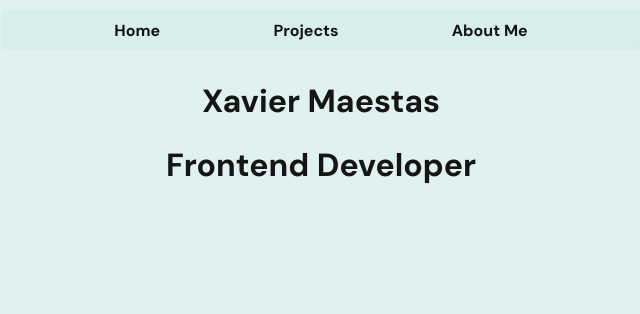
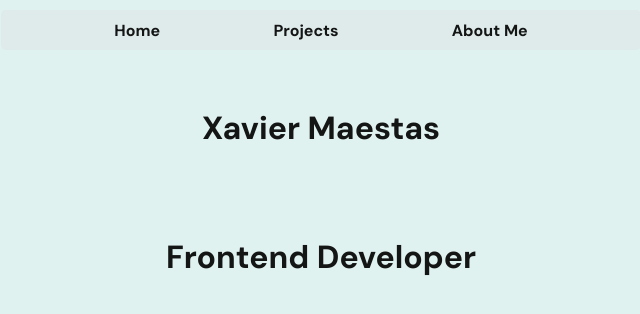
Before and after one commit to xavimaestas/formalPortfolio, a React (Vite) app: page / in a window 1280 px wide. Shown: the top 314 px of the page, without its empty margins (319-959 px from the left). Built offline with nearby package versions, Linux system fonts and the light colour scheme; a web font is replaced by a local one.

Commit message:
about and home
about and home pages improved

```diff
--- a/src/App.css
+++ b/src/App.css
@@ -48,7 +48,7 @@ nav {
   display: flex;
   justify-content: space-evenly;
   align-items: center;
-  background-color: rgb(208, 233, 229, 0.5);
+  background-color: rgb(221, 227, 227, 0.5);
   border-radius: 5px;
   font-weight: 700;
 }
@@ -83,9 +83,13 @@ footer {
   line-height: 2rem;
 }
 
+.home-title h1 {
+  margin: 3rem 0;
+}
+
 .tech-stack {
-  width: 60vw;
-  margin-top: 2rem;
+  width: 80vw;
+  margin-top: 0rem;
   display: flex;
   justify-content: space-around;
 }
@@ -197,14 +201,21 @@ footer {
 
 .about-container {
   width: 80vw;
+  max-width: 500px;
   display: flex;
   flex-direction: column;
   justify-content: flex-start;
+  align-items: center;
 }
 
 .about-img {
   width: 80vw;
   object-fit: cover;
+  max-width: 500px;
+}
+
+.about-img-me {
+  max-width: 300px;
 }
 
 .about-fun {
--- a/src/pages/About.jsx
+++ b/src/pages/About.jsx
@@ -13,18 +13,20 @@ export default function About(){
             <div>
 
             <h2>ME</h2>
-            <img className="about-img" src={me2}/>
+            <img className="about-img about-img-me" src={me2}/>
 
             </div>
 
 
             <div>
+
             <h2>WORK</h2>
 
-                <p>
+             <p>
                     Since 2011 (when I was a Junior in Highschool), I’ve worked for a company that sells street lighting products, typically lights, poles and other manufactured equipment to Cities, Utilities, DOT’s and Municipalities.
-                </p>
+            </p>
             <img className="about-img" src={streetlight}/>
+
             <br/>
 
                 <p>
@@ -39,7 +41,7 @@ export default function About(){
                 <p>
                     In April 2022 I began my coding journey after work and in my free time.. I began with FreeCodeCamp and earned the Responsive Web Design Certificate. I then moved on to the Scrimba Frontend Developer Path and also received their certificate. This path focused on Responsive Web Design, REST APIs, React, Mobile First Design and Generative AI.
                 </p>
-            </div>
+        </div>
 
             <div className="about-fun">
             <h2>FUN</h2>
--- a/src/pages/Home.jsx
+++ b/src/pages/Home.jsx
@@ -12,15 +12,16 @@ export default function Home(){
         <>
             <div className="page home-container">
                 <div className="home-title">
-                    <h1>Xavier Maestas <br/><br/>Frontend Developer</h1>
+                    <h1>Xavier Maestas</h1>
+                    <div className="tech-stack">
+                        <i className="fa-brands fa-html5 fa-2xl"></i>
+                        <i className="fa-brands fa-css3-alt  fa-2xl"></i>
+                        <i className="fa-brands fa-js  fa-2xl"></i>
+                        <i className="fa-brands fa-react  fa-2xl"></i>
+                    </div>
+                    <h1>Frontend Developer</h1>
                 </div>
 
-                <div className="tech-stack">
-                    <i className="fa-brands fa-html5 fa-2xl"></i>
-                    <i className="fa-brands fa-css3-alt  fa-2xl"></i>
-                    <i className="fa-brands fa-js  fa-2xl"></i>
-                    <i className="fa-brands fa-react  fa-2xl"></i>
-                </div>
 
             </div>
         </>
```
